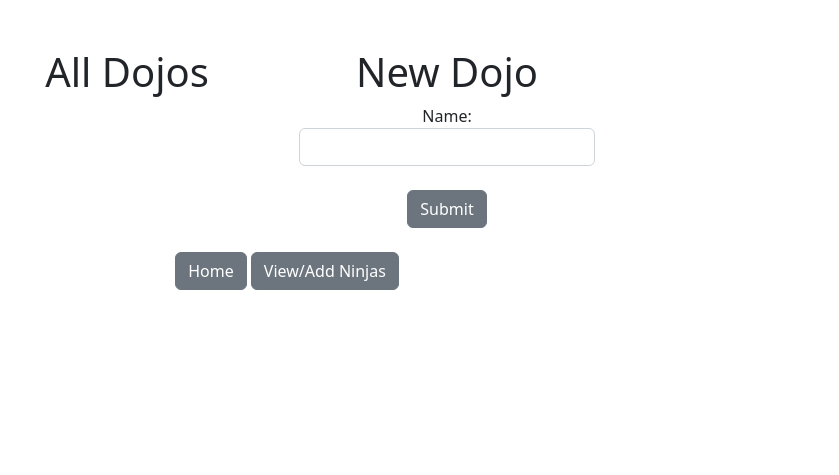
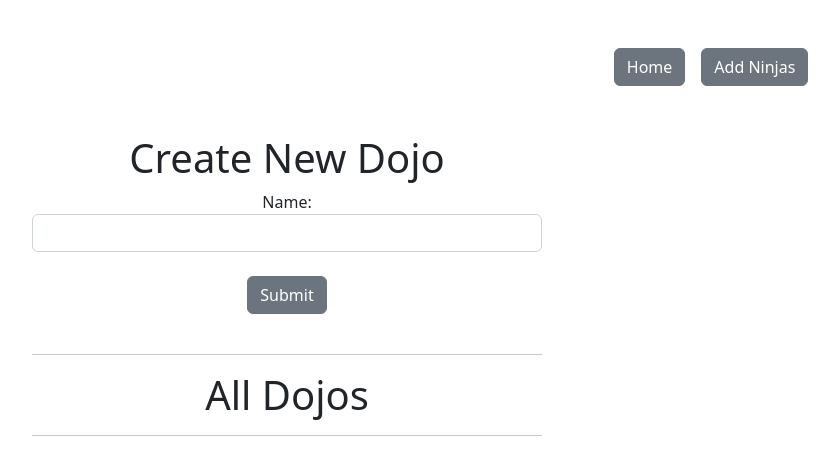
Before and after one commit to joshthecomposer/dojos_and_ninjas_CRUD, a Flask app: page /dojos in a window 1280 px wide. Shown: the top 475 px of the page, without its empty margins (353-1192 px from the left). Run offline with Flask 2, Linux system fonts and the light colour scheme; data that the repository does not hold is empty.

Commit message:
reworked frontend

```diff
--- a/flask_app/controllers/dojos.py
+++ b/flask_app/controllers/dojos.py
@@ -1,4 +1,4 @@
-from flask import redirect, render_template, request
+from flask import redirect, render_template, request, session
 from flask_app.models.dojo import Dojo
 from flask_app import app
 
@@ -13,7 +13,7 @@ def view_one_dojo(dojo_id):
         'id' : dojo_id
     }
     one_dojo = Dojo.get_one_dojo(data)
-
+    session['current_dojo'] = one_dojo.id
     return render_template('one_dojo.html', one_dojo = one_dojo)
 
 @app.route('/add_dojo', methods=['POST'])
--- a/flask_app/controllers/ninjas.py
+++ b/flask_app/controllers/ninjas.py
@@ -1,4 +1,4 @@
-from flask import redirect, render_template, request, url_for
+from flask import redirect, render_template, request, url_for, session
 from flask_app.models.ninja import Ninja
 from flask_app.models.dojo import Dojo
 from flask_app import app
@@ -28,7 +28,7 @@ def delete(id):
     }
 
     Ninja.delete(data)
-    return redirect('/dojos')
+    return redirect('/dojos/' + str(session['current_dojo']))
 
 @app.route('/ninja/edit/<int:id>')
 def edit(id):
@@ -47,4 +47,4 @@ def update_ninja():
         'age' : request.form['age']
     }
     Ninja.update_ninja(data)
-    return redirect('/ninjas')
+    return redirect('/dojos/' + str(session['current_dojo']))
--- a/flask_app/templates/dojos.html
+++ b/flask_app/templates/dojos.html
@@ -8,17 +8,12 @@
     <title>Dojos</title>
 </head>
 <body>
-    <div class="container col-6 text-center my-5">
-        <div class="row">
-            <div class="col">
-                    <h1>All Dojos</h1>
-                    {%for one_dojo in all_dojos%}
-                        <a href="/dojos/{{ one_dojo.id }}"><p>{{ one_dojo.name }}</p></a>
-                    {%endfor%}
-
+    <div class="container d-flex justify-content-end gap-3 col-10 my-5">
+        <a href="/dojos" class="btn btn-secondary">Home</a>
+        <a href="/ninjas" class="btn btn-secondary">Add Ninjas</a>
     </div>
-                <div class="col">
-                    <h1>New Dojo</h1>
+    <div class="container text-center col-5">
+        <h1>Create New Dojo</h1>
         <form action="/add_dojo" method="POST">
             <div class="form-group">
                 <label for="name">Name:</label>
@@ -26,11 +21,14 @@
                 <input class="btn btn-secondary my-4" type="submit" value="Submit">
             </div>
         </form>
+        <hr>
     </div>
-            </div>
-            <a href="/dojos" class="btn btn-secondary">Home</a>
-            <a href="/ninjas" class="btn btn-secondary">View/Add Ninjas</a>
-        </div>
+    <div class="container text-center col-5">
+        <h1>All Dojos</h1>
+        {%for one_dojo in all_dojos%}
+            <a href="/dojos/{{ one_dojo.id }}"><p>{{ one_dojo.name }}</p></a>
+        {%endfor%}
+        <hr>
     </div>
 </body>
 </html>
--- a/flask_app/templates/edit_ninja.html
+++ b/flask_app/templates/edit_ninja.html
@@ -8,6 +8,10 @@
     <title>Dojos</title>
 </head>
 <body>
+    <div class="container d-flex justify-content-end gap-3 col-10 my-5">
+        <a href="/dojos" class="btn btn-secondary">Home</a>
+        <a href="/ninjas" class="btn btn-secondary">Add Ninjas</a>
+    </div>
     <div class="container col-4 text-center my-5">
             <h1>Edit {{ one_ninja.first_name }}'s Data</h1>
             <form action="/update_ninja" method="POST">
@@ -26,7 +30,6 @@
                     <label for="name">Age:</label>
                     <input class="form-control" type="number" name="age" value="{{ one_ninja.age }}">
                     <input class="btn btn-secondary my-4" type="submit" value="Submit">
-                    <a href="/dojos" class="btn btn-secondary">Home</a>
                 </div>
             </form>
         </div>
--- a/flask_app/templates/index.html
+++ b/flask_app/templates/index.html
@@ -11,7 +11,7 @@
     <div class="container col-6 text-center my-5">
         <h1>Welcome to Dojos and Ninjas!</h1>
         <a href="/dojos" class="btn btn-secondary">View/Add Dojos</a>
-        <a href="/ninjas" class="btn btn-secondary">View/Add Ninjas</a>
+        <a href="/ninjas" class="btn btn-secondary">Add Ninjas</a>
     </div>
 </body>
 </html>
```
Also changed, not shown: flask_app/templates/ninjas.html (+12 -10 lines), flask_app/templates/one_dojo.html (+8 -6 lines). Lines whose indentation alone changed are shown as unchanged.
